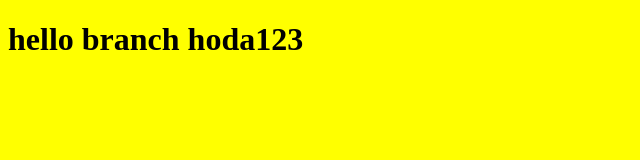
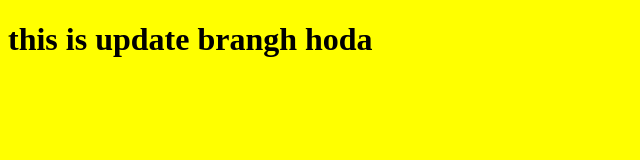
Before and after one commit to hodatahamohamed/myproject, a plain HTML site: page index.html in a window 1280 px wide. Shown: the whole page, without its empty margins (0-640 px from the left). Drawn offline with Linux system fonts and the light colour scheme.

Commit message:
update pull

```diff
--- a/index.html
+++ b/index.html
@@ -8,7 +8,7 @@
     <link rel="stylesheet" href="file.css">
 </head>
 <body>
-    <h1>hello branch hoda123</h1>
+    <h1>this is update brangh hoda</h1>
     <script src="file.js"></script>
 </body>
 </html>
```
